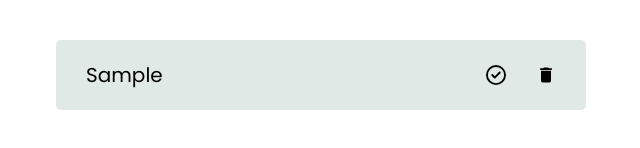
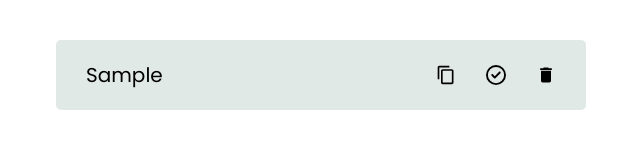
Before and after one commit to tanvir35web/Basic-Todo-App, a React (Vite) app: page / in a window 1280 px wide. Both pictures are taken after typing "Sample" into the empty fields and a click on the button "Add". Shown: the part 276-424 px from the top of the page, without its empty margins (319-959 px from the left). Built offline with nearby package versions, Linux system fonts and the light colour scheme.

Commit message:
copy to clipboard implement

```diff
--- a/src/App.css
+++ b/src/App.css
@@ -95,6 +95,7 @@
     gap: 30px;
 }
 
-.toggleChecked {
+.toggleChecked,
+.copyIcon {
     display: flex;
 }
--- a/src/components/BasicTodo.jsx
+++ b/src/components/BasicTodo.jsx
@@ -1,5 +1,5 @@
 import React, { useState, useEffect, useRef } from "react";
-import { MdOutlineEditNote } from "react-icons/md";
+import { MdOutlineContentCopy, MdOutlineEditNote } from "react-icons/md";
 import { MdDelete } from "react-icons/md";
 import "./BasicTodoResponsive.css";
 import { motion } from "framer-motion";
@@ -64,6 +64,11 @@ const BasicTodo = () => {
         });
     }
 
+    function handleCopyTask(task) {
+        console.log("");
+        navigator.clipboard.writeText(task);
+    }
+
     return (
         <>
             <div className="container">
@@ -113,6 +118,14 @@ const BasicTodo = () => {
                                 </span>
                                 <div className="symbols">
                                     <span
+                                        onClick={() =>
+                                            handleCopyTask(task.item)
+                                        }
+                                        className="copyIcon"
+                                    >
+                                        <MdOutlineContentCopy />
+                                    </span>
+                                    <span
                                         onClick={() => handleChecked(index)}
                                         className="toggleChecked"
                                     >
```
